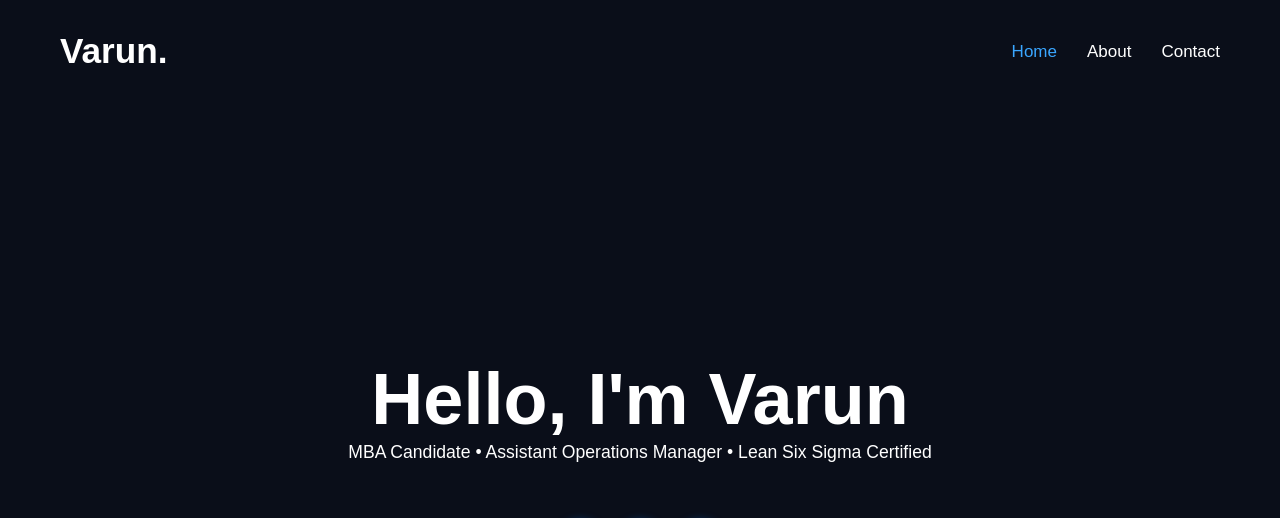
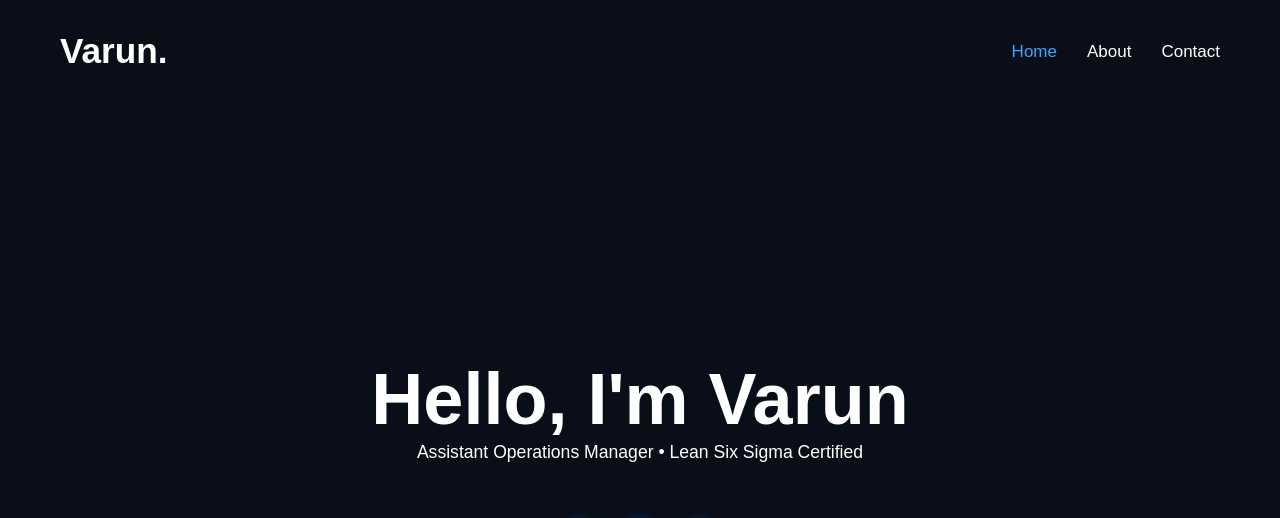
Before and after one commit to Amarsingh77/Varun_port, a plain HTML site: page about.html in a window 1280 px wide. Shown: the top 518 px of the page. Drawn offline with Linux system fonts and the light colour scheme.

Commit message:
Update about.html

```diff
--- a/about.html
+++ b/about.html
@@ -29,7 +29,7 @@
     <section id="home" class="hero">
         <div class="hero-txt" style="justiy-content:center;">
             <h2 style="align-items: center;">Hello, I'm <span>Varun</span></h2>
-            <p>MBA Candidate • Assistant Operations Manager • Lean Six Sigma Certified</p>
+            <p>Assistant Operations Manager • Lean Six Sigma Certified</p>
         <div class="social-icons" style="justify-content: center;">
            <a href="https://www.instagram.com/varun_trehan/" class="icon" target="_blank" rel="noopener noreferrer"><i class="fab fa-instagram"></i></a>
            <a href="#" class="icon"><i class="fab fa-twitter"></i></a>
```
